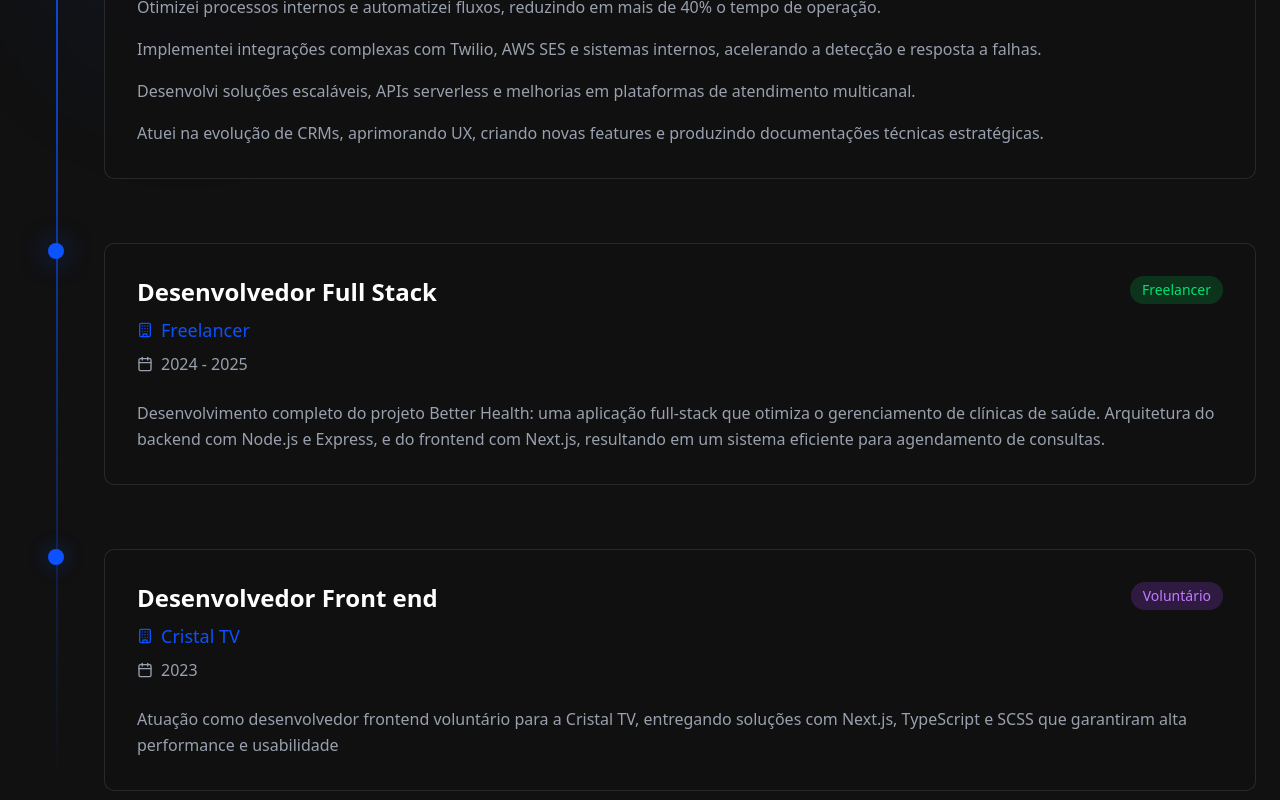
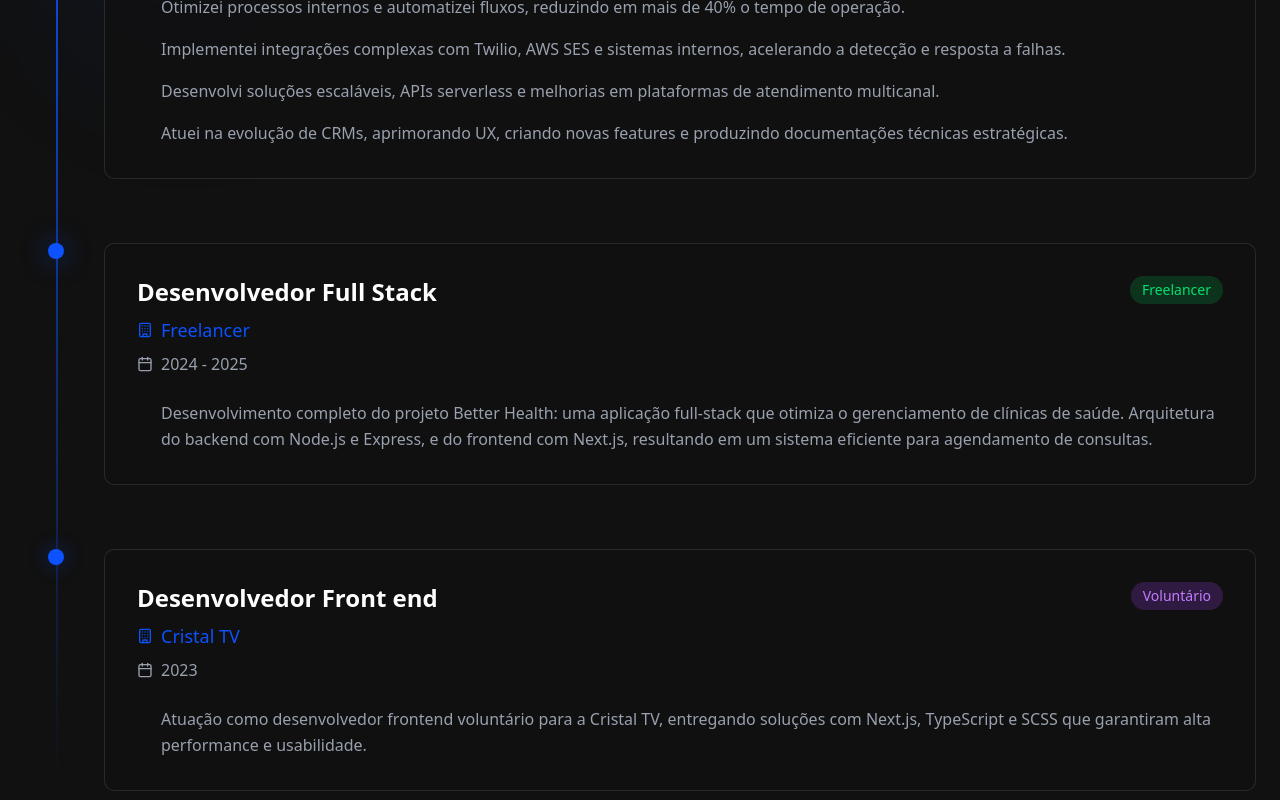
Before and after one commit to Lucasvalves/my-new-portfolio, a Next.js app: page / in a window 1280 px wide. Shown: the part 1880-2680 px from the top of the page. Built offline with nearby package versions, Linux system fonts and the light colour scheme.

Commit message:
refactor: restructure experience data for improved

```diff
--- a/src/components/experience-section.tsx
+++ b/src/components/experience-section.tsx
@@ -31,35 +31,6 @@ export function ExperienceSection({ language }: ExperienceSectionProps) {
     return () => observer.disconnect()
   }, [])
 
-  const experiences = [
-    {
-      position: translation.experience.athan.athanPosition,
-      company: translation.experience.athan.athanCompany,
-      period: translation.experience.athan.athanPeriod,
-      descriptions: [
-        translation.experience.athan.athanDescription1,
-        translation.experience.athan.athanDescription2,
-        translation.experience.athan.athanDescription3,
-        translation.experience.athan.athanDescription4
-      ],
-      type: 'full-time'
-    },
-    {
-      position: translation.experience.freelancer.freelancerPosition,
-      company: translation.experience.freelancer.freelancerCompany,
-      period: translation.experience.freelancer.freelancerPeriod,
-      descriptions: [translation.experience.freelancer.freelancerDescription],
-      type: 'freelance'
-    },
-    {
-      position: translation.experience.volunteer.volunteerPosition,
-      company: translation.experience.volunteer.volunteerCompany,
-      period: translation.experience.volunteer.volunteerPeriod,
-      descriptions: [translation.experience.volunteer.volunteerDescription],
-      type: 'volunteer'
-    }
-  ]
-
   return (
     <section
       ref={sectionRef}
@@ -86,7 +57,7 @@ export function ExperienceSection({ language }: ExperienceSectionProps) {
           <div className="absolute top-0 bottom-0 left-8 w-0.5 bg-gradient-to-b from-[#0D52FF] via-[#0D52FF]/50 to-transparent"></div>
 
           <div className="space-y-16">
-            {experiences.map((exp, index) => (
+            {translation.experience.listExperience.map((exp, index) => (
               <div
                 key={index}
                 className={`relative pl-20 ${isVisible ? 'animate-slide-in-left' : 'opacity-0'}`}
@@ -115,31 +86,28 @@ export function ExperienceSection({ language }: ExperienceSectionProps) {
 
                     <div
                       className={`rounded-full px-3 py-1 text-sm font-medium ${
-                        exp.type === 'full-time'
+                        exp.type === 'full-time' || exp.type === 'Full-time'
                           ? 'bg-[#0D52FF]/20 text-[#0D52FF]'
-                          : exp.type === 'freelance'
+                          : exp.type === 'freelance' ||
+                              exp.type === 'Freelancer'
                             ? 'bg-green-500/20 text-green-400'
                             : 'bg-purple-500/20 text-purple-400'
                       }`}
                     >
-                      {exp.type === 'full-time'
-                        ? 'Full-time'
-                        : exp.type === 'freelance'
-                          ? 'Freelancer'
-                          : 'Voluntário'}
+                      {exp.type}
                     </div>
                   </div>
 
-                  <div className="space-y-4 text-gray-400">
+                  <ul className="ml-6 space-y-4 text-gray-400">
                     {exp.descriptions.map((desc, descIndex) => (
-                      <p
+                      <li
                         key={descIndex}
                         className="leading-relaxed transition-colors duration-300 group-hover:text-gray-200"
                       >
                         {desc}
-                      </p>
+                      </li>
                     ))}
-                  </div>
+                  </ul>
                 </div>
               </div>
             ))}
--- a/src/locales/en.ts
+++ b/src/locales/en.ts
@@ -50,33 +50,39 @@ const en = {
   },
   experience: {
     experienceTitle: 'Experience',
-    athan: {
-      athanPosition: 'Full Stack Developer',
-      athanCompany: 'Athan Tecnologia',
-      athanPeriod: '2023 - 2025',
-      athanDescription1:
+    listExperience: [
+      {
+        position: 'Full Stack Developer',
+        company: 'Athan Tecnologia',
+        period: '2023 - 2025',
+        descriptions: [
           'Optimized internal processes and automated workflows, reducing operation time by more than 40%.',
-      athanDescription2:
           'Implemented complex integrations with Twilio, AWS SES and internal systems, accelerating fault detection and response.',
-      athanDescription3:
           'Developed scalable solutions, serverless APIs and improvements in multichannel service platforms.',
-      athanDescription4:
           'Worked on CRM evolution, improving UX, creating new features and producing strategic technical documentation.'
+        ],
+
+        type: 'full-time'
       },
-    freelancer: {
-      freelancerPosition: 'Full Stack Developer',
-      freelancerCompany: 'Freelancer',
-      freelancerPeriod: '2024 - 2025',
-      freelancerDescription:
+      {
+        position: 'Full Stack Developer',
+        company: 'Freelancer',
+        period: '2024 - 2025',
+        descriptions: [
           'Complete development of the Better Health project: a full-stack application that optimizes health clinic management. Backend architecture with Node.js and Express, and frontend with Next.js, resulting in an efficient system for appointment scheduling.'
+        ],
+        type: 'freelance'
       },
-    volunteer: {
-      volunteerPosition: 'Front end Developer',
-      volunteerCompany: 'Cristal TV',
-      volunteerPeriod: '2023',
-      volunteerDescription:
-        'Acting as a volunteer frontend developer for Cristal TV, delivering solutions with Next.js, TypeScript and SCSS that ensured high performance and usability'
+      {
+        position: 'Front end Developer',
+        company: 'Cristal TV',
+        period: '2023',
+        descriptions: [
+          'Acting as a volunteer frontend developer for Cristal TV, delivering solutions with Next.js, TypeScript and SCSS that ensured high performance and usability.'
+        ],
+        type: 'volunteer'
       }
+    ]
   },
 
   skills: {
@@ -109,7 +115,7 @@ const en = {
         status: 'In development',
         technologies: ['Next.js 15+', 'TypeScript', 'Node.js', 'SCSS'],
         linkGithub: 'https://github.com/Lucasvalves/better_health',
-        linkProject: '',
+        linkProject: ''
       },
       {
         title: 'Mini Seller Console',
@@ -118,11 +124,11 @@ const en = {
         status: 'completed',
         technologies: ['React 18+', 'TypeScript', 'TailwindCSS'],
         linkGithub: 'https://github.com/Lucasvalves/mini-seller-console',
-        linkProject: 'https://mini-seller-console-rosy.vercel.app/',
+        linkProject: 'https://mini-seller-console-rosy.vercel.app/'
       },
       {
         title: 'Dr Schedule',
-        description: 'Medical appointment system with payments',
+        description: 'Medical appointment system with payments.',
         status: 'completed',
         technologies: [
           'Next.js 15+',
@@ -132,7 +138,7 @@ const en = {
           'Better Auth'
         ],
         linkGithub: 'https://github.com/Lucasvalves/doctor-schedule',
-        linkProject: 'https://doctor-schedule-qy99.vercel.app/authentication',
+        linkProject: 'https://doctor-schedule-qy99.vercel.app/authentication'
       },
       {
         title: 'Cristal TV',
--- a/src/locales/pt.ts
+++ b/src/locales/pt.ts
@@ -51,33 +51,38 @@ const pt = {
   },
   experience: {
     experienceTitle: 'Experiência',
-    athan: {
-      athanPosition: 'Desenvolvedor Full Stack',
-      athanCompany: 'Athan Tecnologia',
-      athanPeriod: '2023 - 2025',
-      athanDescription1:
+    listExperience: [
+      {
+        position: 'Desenvolvedor Full Stack',
+        company: 'Athan Tecnologia',
+        period: '2023 - 2025',
+        descriptions: [
           'Otimizei processos internos e automatizei fluxos, reduzindo em mais de 40% o tempo de operação.',
-      athanDescription2:
           'Implementei integrações complexas com Twilio, AWS SES e sistemas internos, acelerando a detecção e resposta a falhas.',
-      athanDescription3:
           'Desenvolvi soluções escaláveis, APIs serverless e melhorias em plataformas de atendimento multicanal.',
-      athanDescription4:
           'Atuei na evolução de CRMs, aprimorando UX, criando novas features e produzindo documentações técnicas estratégicas.'
+        ],
+        type: 'Full-time'
       },
-    freelancer: {
-      freelancerPosition: 'Desenvolvedor Full Stack',
-      freelancerCompany: 'Freelancer',
-      freelancerPeriod: '2024 - 2025',
-      freelancerDescription:
+      {
+        position: 'Desenvolvedor Full Stack',
+        company: 'Freelancer',
+        period: '2024 - 2025',
+        descriptions: [
           'Desenvolvimento completo do projeto Better Health: uma aplicação full-stack que otimiza o gerenciamento de clínicas de saúde. Arquitetura do backend com Node.js e Express, e do frontend com Next.js, resultando em um sistema eficiente para agendamento de consultas.'
+        ],
+        type: 'Freelancer'
       },
-    volunteer: {
-      volunteerPosition: 'Desenvolvedor Front end',
-      volunteerCompany: 'Cristal TV',
-      volunteerPeriod: '2023',
-      volunteerDescription:
-        'Atuação como desenvolvedor frontend voluntário para a Cristal TV, entregando soluções com Next.js, TypeScript e SCSS que garantiram alta performance e usabilidade'
+      {
+        position: 'Desenvolvedor Front end',
+        company: 'Cristal TV',
+        period: '2023',
+        descriptions: [
+          'Atuação como desenvolvedor frontend voluntário para a Cristal TV, entregando soluções com Next.js, TypeScript e SCSS que garantiram alta performance e usabilidade.'
+        ],
+        type: 'Voluntário'
       }
+    ]
   },
   skills: {
     skillsTitle: 'Competências Técnicas',
@@ -109,7 +114,7 @@ const pt = {
         status: 'Em desenvolvimento',
         technologies: ['Next.js 15+', 'TypeScript', 'Node.js', 'SCSS'],
         linkGithub: 'https://github.com/Lucasvalves/better_health',
-        linkProject: '',
+        linkProject: ''
       },
       {
         title: 'Mini Seller Console',
@@ -118,11 +123,11 @@ const pt = {
         status: 'Concluido',
         technologies: ['React 18+', 'TypeScript', 'TailwindCSS'],
         linkGithub: 'https://github.com/Lucasvalves/mini-seller-console',
-        linkProject: 'https://mini-seller-console-rosy.vercel.app/',
+        linkProject: 'https://mini-seller-console-rosy.vercel.app/'
       },
       {
         title: 'Dr Schedule',
-        description: 'Sistema de agendamento médico com pagamentos',
+        description: 'Sistema de agendamento médico com pagamentos.',
         status: 'Concluido',
         technologies: [
           'Next.js 15+',
@@ -132,13 +137,13 @@ const pt = {
           'Better Auth'
         ],
         linkGithub: 'https://github.com/Lucasvalves/doctor-schedule',
-        linkProject: 'https://doctor-schedule-qy99.vercel.app/authentication',
+        linkProject: 'https://doctor-schedule-qy99.vercel.app/authentication'
       },
       {
         title: 'Cristal TV',
         description: 'Plataforma de streaming filmes sociais e culturais',
         status: 'Concluido',
-        technologies: ['React', 'Next.js', 'TypScript, SCSS'],
+        technologies: ['React', 'Next.js', 'TypScript, SCSS']
       }
     ]
   },
```
Lines whose indentation alone changed are shown as unchanged.
